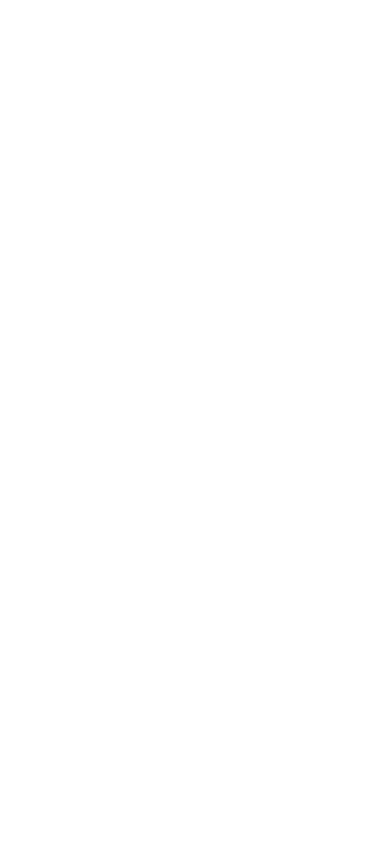
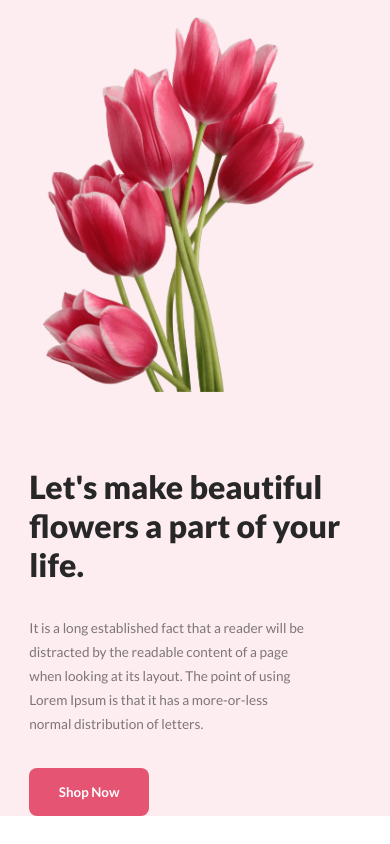
Before and after one commit to sam-z-mridula/online-flower-shop, a plain HTML site: page index.html in a window 390 px wide. Drawn offline with Linux system fonts and the light colour scheme.

Commit message:
added responsive header section

```diff
--- a/index.html
+++ b/index.html
@@ -1,18 +1,37 @@
 <!DOCTYPE html>
 <html lang="en">
-<head>
-    <meta charset="UTF-8">
-    <meta name="viewport" content="width=device-width, initial-scale=1.0">
+  <head>
+    <meta charset="UTF-8" />
+    <meta name="viewport" content="width=device-width, initial-scale=1.0" />
     <title>Online Flower Shop</title>
-    <link rel="stylesheet" href="./style.css">
-</head>
-<body>
-    <header></header>
+    <link rel="stylesheet" href="./style.css" />
+  </head>
+  <body>
+    <!-- Header -->
+    <header>
+      <div class="container head">
+        <div class="hero-left">
+          <h1>Let's make beautiful flowers a part of your life.</h1>
+          <p class="para">
+            It is a long established fact that a reader will be distracted by
+            the readable content of a page when looking at its layout. The point
+            of using Lorem Ipsum is that it has a more-or-less normal
+            distribution of letters.
+          </p>
+          <button class="btn">Shop Now</button>
+        </div>
+
+        <div class="hero-right">
+          <img src="./Flower Asset/banner.png" alt="" />
+        </div>
+      </div>
+    </header>
+
     <section></section>
     <section></section>
     <section></section>
     <section></section>
     <section></section>
     <footer></footer>
-</body>
+  </body>
 </html>
--- a/style.css
+++ b/style.css
@@ -0,0 +1,84 @@
+@import url("https://fonts.googleapis.com/css2?family=Lato:ital,wght@0,100;0,300;0,400;0,700;0,900;1,100;1,300;1,400;1,700;1,900&display=swap");
+
+* {
+  margin: 0;
+  padding: 0;
+  box-sizing: border-box;
+  font-family: "Lato", sans-serif;
+}
+
+:root {
+  --title-color: #272727;
+  --para-color: rgba(39, 39, 39, 0.6);
+  --btn-color: #e55473;
+}
+
+/* Shared Styles */
+
+.container {
+  width: 85%;
+  margin: 0 auto;
+}
+
+.para {
+  font-size: 0.85rem;
+  color: var(--para-color);
+  margin: 2rem 0;
+  line-height: 1.5rem;
+}
+
+.btn {
+  border: none;
+  border-radius: 8px;
+  color: white;
+  background-color: var(--btn-color);
+  padding: 1rem 1.85rem;
+  font-weight: 550;
+}
+
+/* Header */
+
+header {
+  background-color: rgba(229, 84, 115, 0.1);
+}
+
+.head {
+  display: flex;
+  align-items: center;
+  padding-top: 1rem;
+  gap: 4.5rem;
+}
+
+header div {
+  width: 50%;
+}
+
+.hero-left h1 {
+  font-weight: 800;
+  font-size: 4rem;
+  color: var(--title-color);
+}
+
+.hero-left p {
+  width: 85%;
+}
+
+.hero-right img {
+  width: 90%;
+}
+
+/* Small Screen */
+
+@media screen and (max-width: 576px) {
+  .head {
+    flex-direction: column-reverse;
+  }
+
+  header div {
+    width: 100%;
+  }
+
+  .hero-left h1 {
+    font-size: 2rem;
+  }
+}
```
Also changed, not shown: Flower Asset/banner.png (renamed from Flower Asset/pngwing 10.png).
